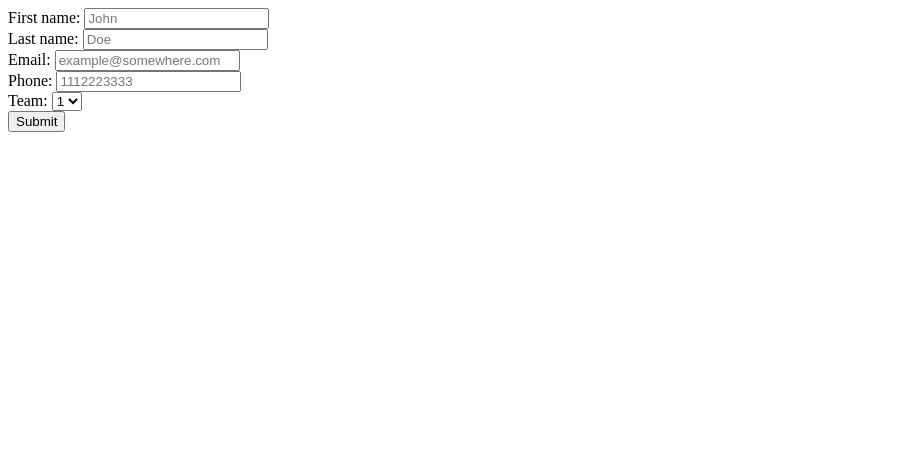
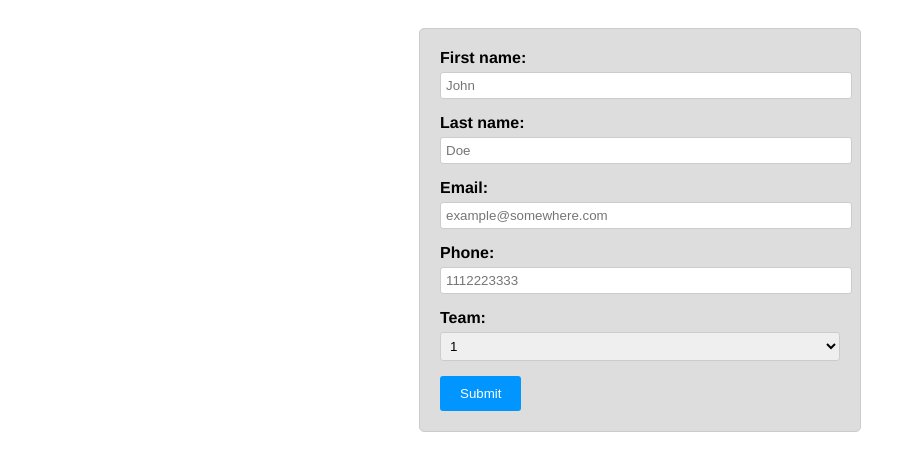
Before and after one commit to PranaavS/Scholastic-Bowl-Sign-Up, a Flask app: page /join?team=1 in a window 1280 px wide. Shown: the top 471 px of the page, without its empty margins (0-916 px from the left). Run offline with Flask 3, Linux system fonts and the light colour scheme.

Commit message:
Added auto-populating for team field in join and styled join

```diff
--- a/app.py
+++ b/app.py
@@ -69,7 +69,9 @@ def join():
 				return redirect("/full")
 		return redirect("/")
 	else:
-		return render_template('join.html')
+		team = request.args.get("team")
+		print(team)
+		return render_template('join.html', team= int(team))
 
 @app.route('/full', methods=['GET'])
 def full():
--- a/templates/join.html
+++ b/templates/join.html
@@ -2,29 +2,72 @@
 <html>
   <head>
     <title>Sign Up</title>
+    <style>
+      .container {
+        display: flex;
+        flex-wrap: wrap;
+        justify-content: center;
+        align-items: center;
+        width: fit-content;
+        margin: 0 auto;
+        padding: 20px;
+      }
+
+      form {
+        background-color: #ddd;
+        border: 1px solid #ccc;
+        border-radius: 5px;
+        padding: 20px;
+        width: 400px; /* Adjust width as needed */
+      }
+
+      label {
+        display: block;
+        margin-bottom: 5px;
+        font-weight: bold;
+	    font-family: Helvetica, Arial, sans-serif;
+      }
+
+      input[type="text"],
+      input[type="email"],
+      input[type="number"],
+      select {
+        width: 100%;
+        padding: 5px;
+        border: 1px solid #ccc;
+        border-radius: 3px;
+        margin-bottom: 15px;
+      }
+
+      input[type="submit"] {
+        background-color: #0095ff;
+        color: white;
+        padding: 10px 20px;
+        border: none;
+        border-radius: 3px;
+        cursor: pointer;
+      }
+    </style>
   </head>
   <body>
+    <div class="container">
       <form method="POST">
-			<label>First name:</label>
-			<input type="name" name="first_name" placeholder="John" required><br/>
-            <label>Last name:</label>
-			<input type="name" name="last_name" placeholder="Doe" required><br/>
-			<label>Email:</label>
-			<input type="email" name="email" placeholder="example@somewhere.com" required><br/>
-			<label>Phone:</label>
-			<input type="name" name="phone" placeholder="1112223333"><br/>
-			<label>Team: </label>
-			<select name="team">
-				<option value="1">1</option>
-				<option value="2">2</option>
-				<option value="3">3</option>
-				<option value="4">4</option>
-				<option value="5">5</option>
-				<option value="6">6</option>
-				<option value="7">7</option>
-				<option value="8">8</option>
-			  </select><br>
-			<input type = "submit" value = "Submit"/><br/>
+        <label for="first_name">First name:</label>
+        <input type="text" id="first_name" name="first_name" placeholder="John" required>
+        <label for="last_name">Last name:</label>
+        <input type="text" id="last_name" name="last_name" placeholder="Doe" required>
+        <label for="email">Email:</label>
+        <input type="email" id="email" name="email" placeholder="example@somewhere.com" required>
+        <label for="phone">Phone:</label>
+        <input type="number" id="phone" name="phone" placeholder="1112223333">
+        <label for="team">Team: </label>
+        <select name="team" id="team">
+          {% for i in range(1, 9) %}
+            <option value="{{ i }}" {% if i == team %}selected{% endif %}>{{ i }}</option>
+          {% endfor %}
+        </select>
+        <input type="submit" value="Submit">
       </form>
+    </div>
   </body>
 </html>
```
Also changed, not shown: templates/new_home.html (+15 -11 lines), database.db. Lines whose indentation alone changed are shown as unchanged.
